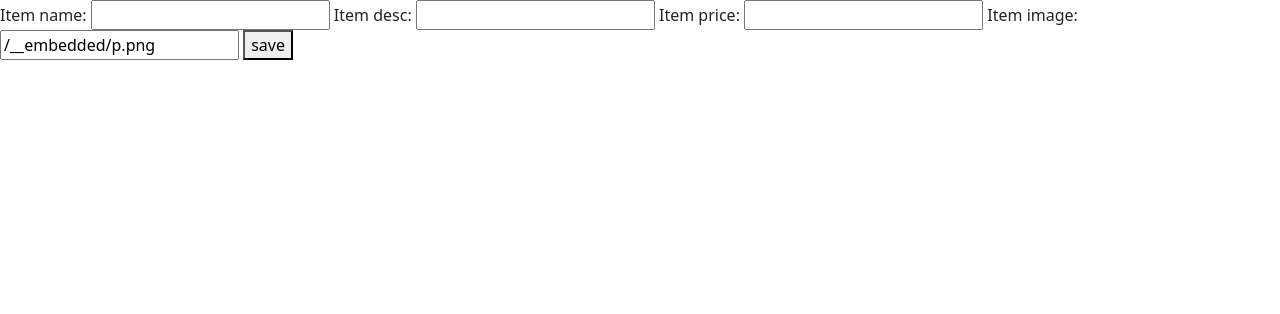
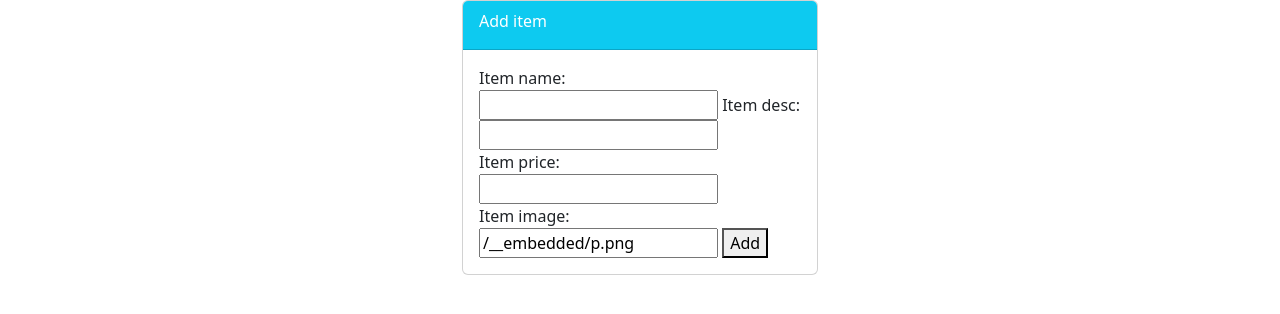
Before and after one commit to akashbhaskar2011/FoodApp, a Django app: page /food/add/ in a window 1280 px wide. Shown: the part 56-370 px from the top of the page. Run offline with Django 4.2, Linux system fonts and the light colour scheme.

Commit message:
final comit

```diff
--- a/food/templates/food/item-form.html
+++ b/food/templates/food/item-form.html
@@ -1,9 +1,27 @@
 
 {% extends "food/base.html"%}
-{%block body%}
-<form action="" method="POST">
-    {%csrf_token%}
-    {{form}}
-    <button type="submit">save</button>
-</form>
-{%endblock body%}
+{% block body %}
+
+<div class="container">
+    <div class="row">
+        <div class="col-md-4 offset-md-4">
+            <div class="card">
+                <div class="card-header text-white bg-info">
+                    <div class="card-title">
+                        Add item
+                    </div>
+                </div>
+                <div class="card-body">
+                    <form method="POST">
+                        {% csrf_token %}
+                      {{form}}
+
+                        <button class="btn-info" type="submit">Add</button>
+                    </form>
+                </div>
+            </div>
+        </div>
+    </div>
+
+</div>
+{% endblock %}
```
